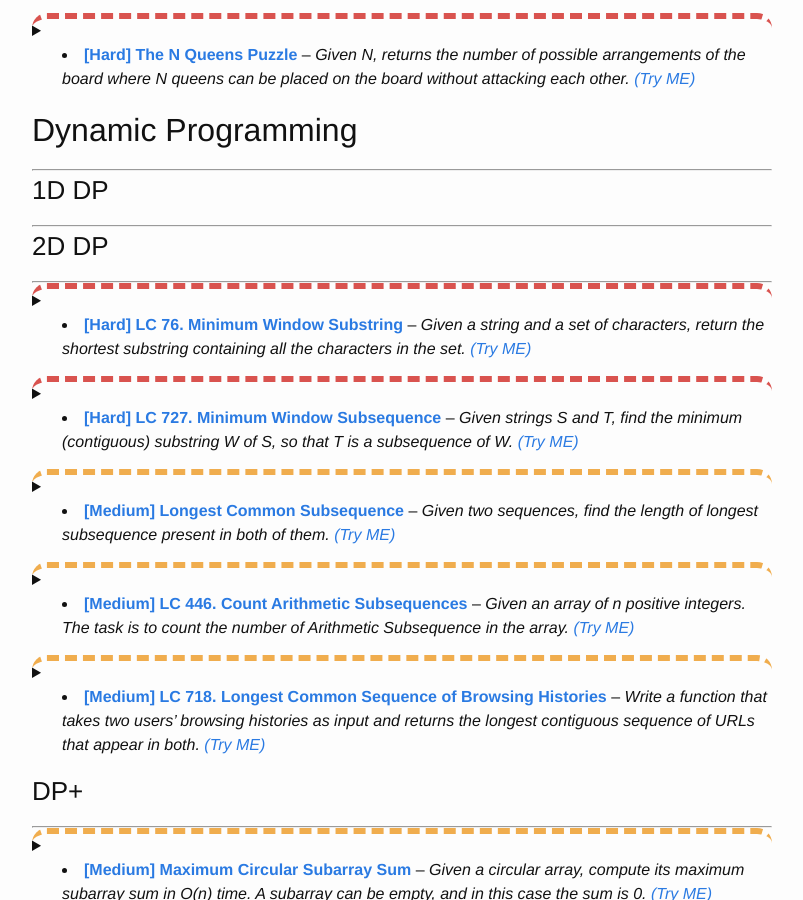
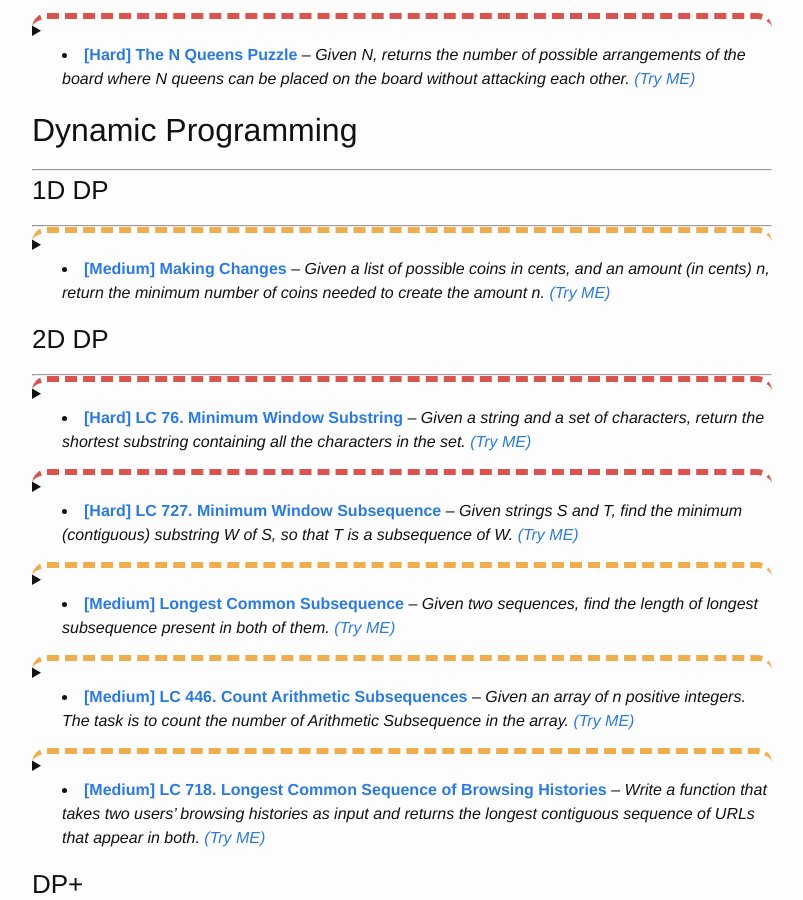
Before and after one commit to trsong/trsong.github.io, a Jekyll site: the page built from _posts/2019-04-01-DailyQuestionsByCategory.md, in a window 1280 px wide and 900 px high, scrolled down 8798 px. Shown: the whole window, without its empty margins (238-1041 px from the left). Built offline with Jekyll 4.4.1, drawn with Linux system fonts in a browser that asks for light colours.

Commit message:
Add previous question to category

````diff
--- a/_posts/2019-04-01-DailyQuestionsByCategory.md
+++ b/_posts/2019-04-01-DailyQuestionsByCategory.md
@@ -1513,6 +1513,25 @@ For example, given `"2542540123"`, you should return `['254.25.40.123', '254.254
 ### 1D DP
 ---
 
+<details>
+<summary class="lc_m">
+
+- [**\[Medium\] Making Changes**](https://trsong.github.io/python/java/2020/08/02/DailyQuestionsAug/#aug-9-2020-medium-making-changes) -- *Given a list of possible coins in cents, and an amount (in cents) n, return the minimum number of coins needed to create the amount n.* [*\(Try ME\)*](https://repl.it/@trsong/Making-Changes-Problem-1)
+
+</summary>
+<div>
+
+**Question:** Given a list of possible coins in cents, and an amount (in cents) n, return the minimum number of coins needed to create the amount n. If it is not possible to create the amount using the given coin denomination, return None.
+
+**Example:**
+```py
+make_change([1, 5, 10, 25], 36)  # gives 3 coins (25 + 10 + 1)
+```
+
+</div>
+</details>
+
+
 ### 2D DP
 ---
 
````
